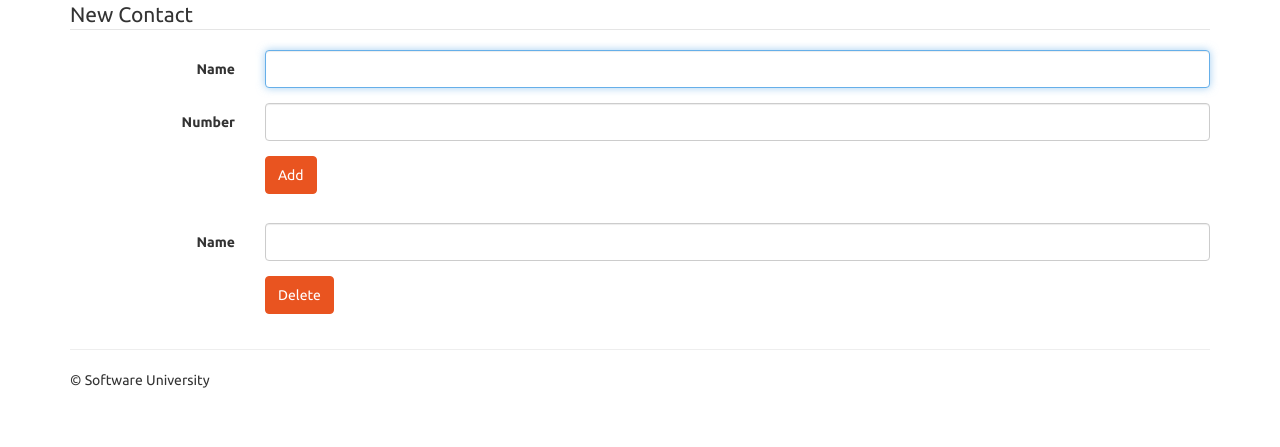
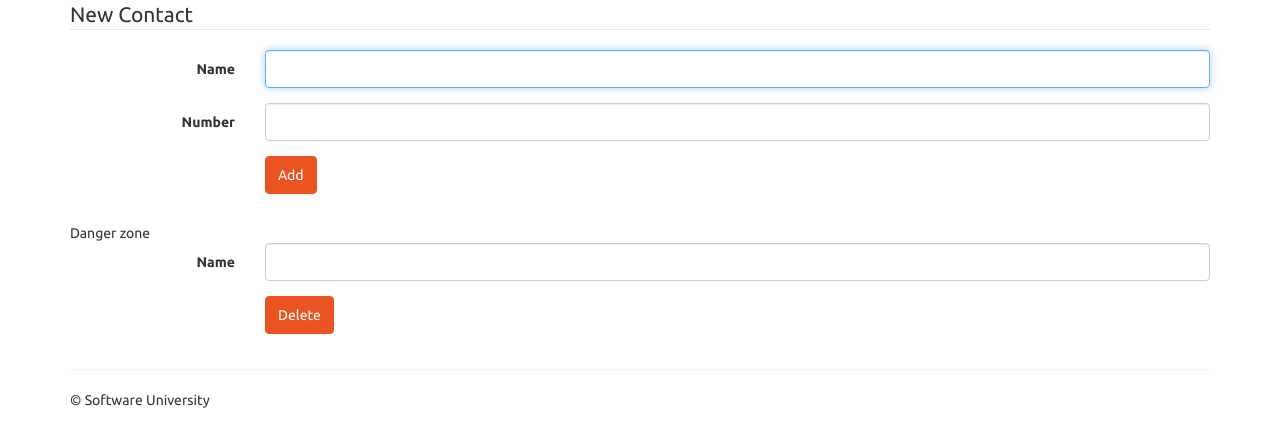
Before and after one commit to Sentinelmir/phonebook_project, a Django app: page / in a window 1280 px wide. Shown: the part 223-670 px from the top of the page. Run offline with Django 3.2, Linux system fonts and the light colour scheme; data comes from the database, SQL or seed files in the repository; some libraries are stand-ins or nearby versions.

Commit message:
chore: init

```diff
--- a/djangoproject/phonebook/templates/phonebook/index.html
+++ b/djangoproject/phonebook/templates/phonebook/index.html
@@ -74,6 +74,9 @@
          </form>
           <form class="form-horizontal" action="{% url 'delete-contact' %}" method="POST">
               {% csrf_token %}
+              <div>
+                  Danger zone
+              </div>
               <fieldset>
                   <div class="form-group">
                       <label for="name" class="col-lg-2 control-label">Name</label>
```
